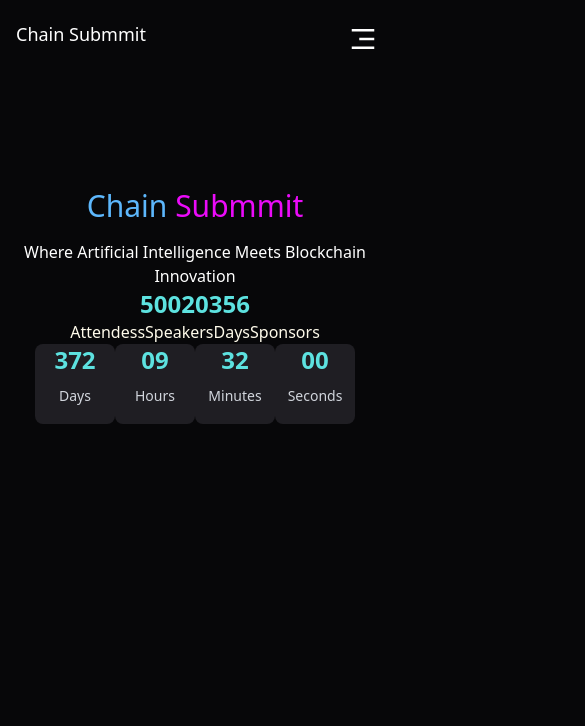
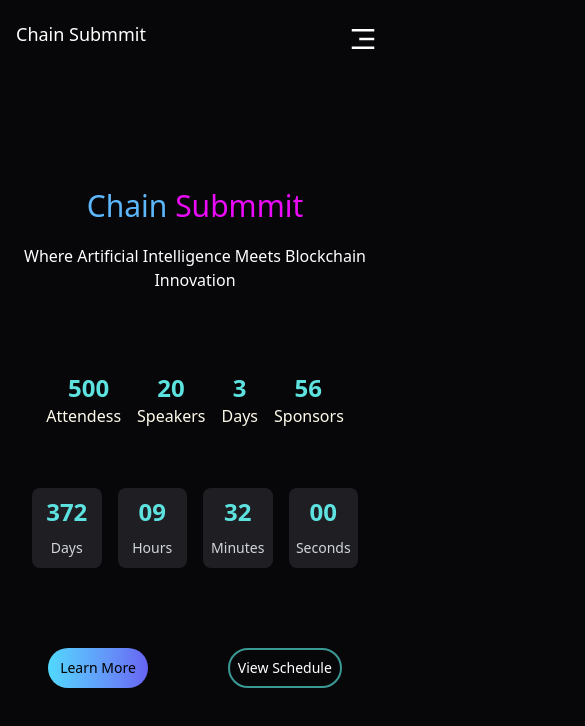
Before and after one commit to Samuel-joseph05/chain-submmit, a React (Vite) app: page / in a window 390 px wide. Shown: the top 726 px of the page, 585 px wide, since content can reach past the window. Built offline with nearby package versions, Linux system fonts and the light colour scheme.

Commit message:
Refactor HomePage layout by adjusting spacing and alignment for improved aesthetics

```diff
--- a/src/HomePage.jsx
+++ b/src/HomePage.jsx
@@ -49,23 +49,23 @@ function HomePage() {
         <h1 className="text-[#5db7fc] md:text-5xl  text-3xl">
           Chain <span className="text-[#eb0bf9]">Submmit</span>
         </h1>
-        <p className="text-white md:pt-6 md:text-lg mt-4 ">
+        <p className="text-white md:pt-6 md:text-lg mt-5 ">
           Where Artificial Intelligence Meets Blockchain Innovation
         </p>
-        <div className="flex justify-center md:gap-15 text-[#5de2e0] text-2xl font-bold md:mt-10">
+        <div className="flex justify-center md:gap-15 gap-12 text-[#5de2e0] text-2xl font-bold md:mt-10 mt-20">
           <p>500</p>
           <p>20</p>
           <p>3</p>
           <p>56</p>
         </div>
-        <div className="flex justify-center md:gap-7 text-amber-50 font-light md:mt-5">
+        <div className="flex justify-center md:gap-7 gap-4 text-amber-50 font-light md:mt-5">
           <p>Attendess</p>
           <p>Speakers</p>
           <p>Days</p>
           <p>Sponsors</p>
         </div>
-        <div className="flex justify-center md:gap-7 text-[#5de2e0]  md:mt-12 text-2xl font-bold ">
-          <p className="bg-[#1f1e23] w-20 h-20 rounded-lg md:pt-2  hover:shadow-lg shadow-blue-400">
+        <div className="flex justify-center md:gap-7 gap-4 text-[#5de2e0]  md:mt-12 mt-15 ml-3 mr-3 text-2xl font-bold ">
+          <p className="bg-[#1f1e23] w-20 h-20 rounded-lg  pt-2 hover:shadow-lg shadow-blue-400">
             372
             <br />
             <span className="text-gray-300 text-sm font-light md:pt-5">
@@ -73,21 +73,21 @@ function HomePage() {
             </span>
           </p>
 
-          <p className="bg-[#1f1e23] w-20 h-20 rounded-lg md:pt-2  hover:shadow-lg shadow-blue-400">
+          <p className="bg-[#1f1e23] w-20 h-20 rounded-lg pt-2  hover:shadow-lg shadow-blue-400">
             09
             <br />
             <span className="text-gray-300 text-sm font-light md:pt-5">
               Hours
             </span>
           </p>
-          <p className="bg-[#1f1e23] w-20 h-20 rounded-lg md:pt-2  hover:shadow-lg shadow-blue-400">
+          <p className="bg-[#1f1e23] w-20 h-20 rounded-lg pt-2  hover:shadow-lg shadow-blue-400">
             32
             <br />
             <span className="text-gray-300 text-sm font-light md:pt-5">
               Minutes
             </span>
           </p>
-          <p className="bg-[#1f1e23] w-20 h-20 rounded-lg md:pt-2  hover:shadow-lg shadow-blue-400">
+          <p className="bg-[#1f1e23] w-20 h-20 rounded-lg pt-2  hover:shadow-lg shadow-blue-400">
             00
             <br />
             <span className="text-gray-300 text-sm font-light md:pt-5">
@@ -96,12 +96,12 @@ function HomePage() {
           </p>
         </div>
       </div>
-      <div className=" flex ml-150 mt- gap-30">
+      <div className=" flex md:ml-150 justify-center mt-20 gap-20 md:gap-30">
         <button className="px-3 py-2  bg-linear-to-r from-[#50d8fe] to-[#6764f3]  rounded-3xl text-sm">
           Learn More{" "}
         </button>
 
-        <button className="md:border-2 md:border-solid border-[#3a9994] rounded-3xl text-white  md:text-sm md:px-4 md:py-2 hover:shadow shadow-blue-400">
+        <button className="border-2 border-solid border-[#3a9994] rounded-3xl text-white  text-sm md:px-4 px-2 py-2  hover:shadow shadow-blue-400">
           View Schedule
         </button>
       </div>
```
